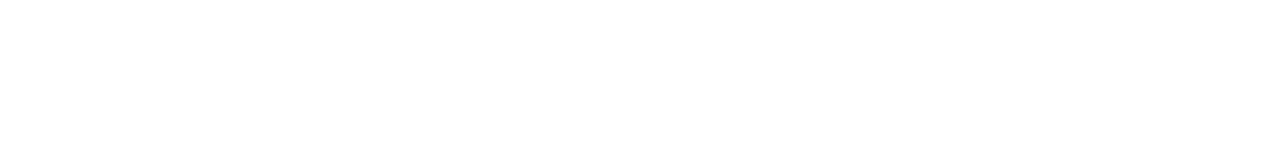
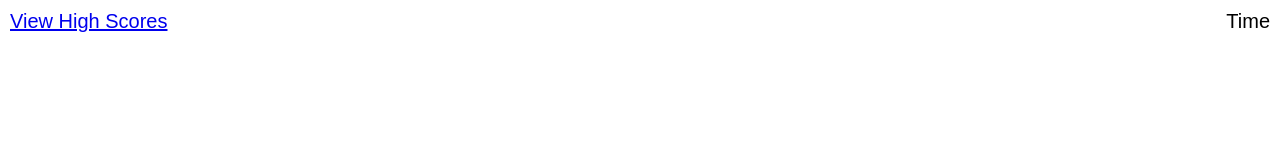
Before and after one commit to MtendeRoll/codeQuiz, a plain HTML site: page index.html in a window 1280 px wide. Drawn offline with Linux system fonts and the light colour scheme.

Commit message:
created psuedo code and header for index.html

```diff
--- a/assets/css/style.css
+++ b/assets/css/style.css
@@ -0,0 +1,16 @@
+* {
+    margin: 0;
+    font-family: Arial, Helvetica, sans-serif;
+}
+
+:root {
+    --primary-color: black;
+}
+
+header {
+    display: flex;
+    flex-wrap: wrap;
+    font-size: 20px;
+    justify-content: space-between;
+    margin: 10px;
+}
--- a/index.html
+++ b/index.html
@@ -4,9 +4,15 @@
     <meta charset="UTF-8" />
     <meta http-equiv="X-UA-Compatible" content="IE=edge" />
     <meta name="viewport" content="width=device-width, initial-scale=1.0" />
-    <title>Document</title>
+    <link rel="stylesheet" type="text/css" href="./assets/css/style.css" />
+    <title>Code Quiz</title>
   </head>
   <body>
+    <header>
+      <a id="highscores" href="./highscores.html">View High Scores</a>
+      <p id="timer">Time <span id="time-left"></span></p>
+    </header>
+
     <script type="text/javascript" src="./assets/js/script.js"></script>
   </body>
 </html>
```
Also changed, not shown: assets/js/script.js (+13 -0 lines), highscores.html (added, +13 -0 lines), assets/js/highscores-script.js (added), 1 other file.
